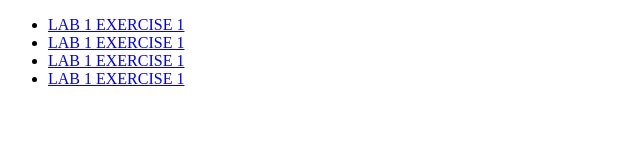
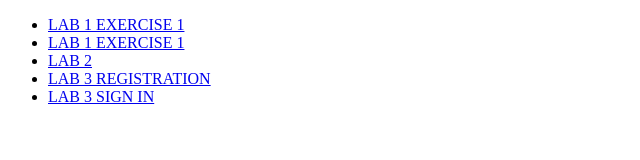
Before and after one commit to yohannesME/web-DDPE-YOHANNES-MESGANAW, a plain HTML site: page index.html in a window 1280 px wide. Shown: the whole page, without its empty margins (0-640 px from the left). Drawn offline with Linux system fonts and the light colour scheme.

Commit message:
INDEX TO ACCESS ALL

```diff
--- a/index.html
+++ b/index.html
@@ -13,8 +13,10 @@
     <ul>
         <li><a href="lab1.html">LAB 1 EXERCISE 1</a></li>
         <li><a href="Lab1aastu.html">LAB 1 EXERCISE 1</a></li>
-        <li><a href="LA.html">LAB 1 EXERCISE 1</a></li>
-        <li><a href="lab1.html">LAB 1 EXERCISE 1</a></li>
+        <li><a href="Lab2index.html">LAB 2</a></li>
+        <li><a href="Lab3Register.html">LAB 3 REGISTRATION</a></li>
+        <li><a href="Lab3Signin.html">LAB 3 SIGN IN</a></li>
+
     </ul>
 
 
```
Also changed, not shown: Lab2index.html (renamed from Lab3index.html).
